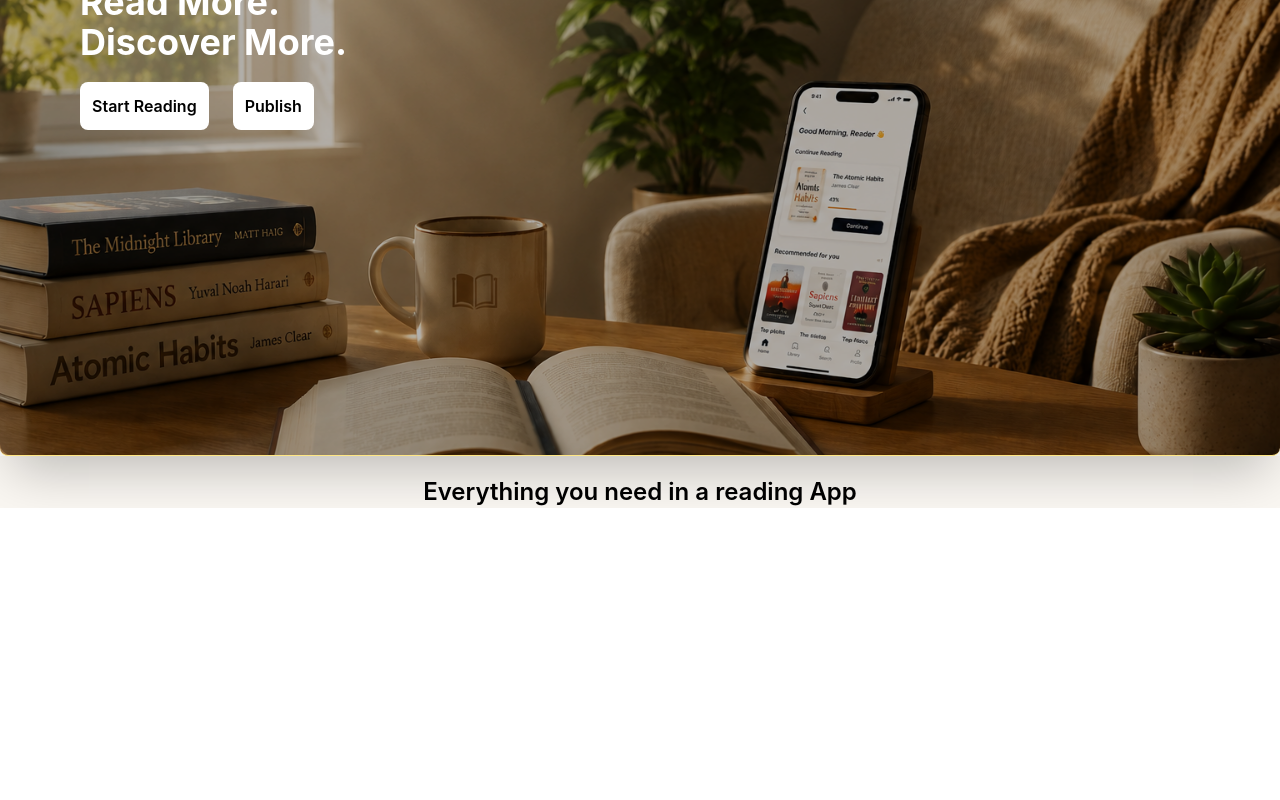
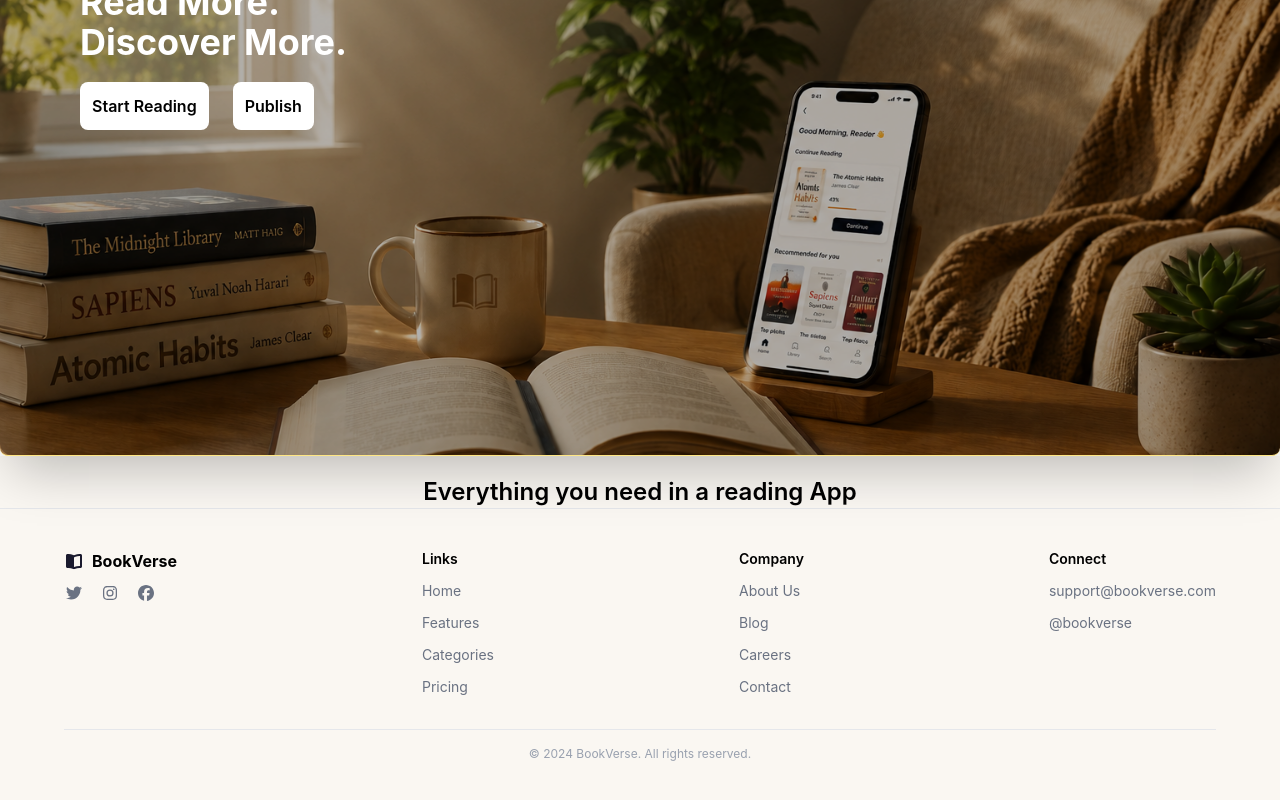
Before and after one commit to DanielApple05/Book-verse, a React (Vite) app in the folder book-verse-frontend/: page / in a window 1280 px wide. Shown: the part 344-1144 px from the top of the page. Before the commit the page ends 852 px from the top, so only its background shows below. Built offline with nearby package versions, Linux system fonts and the light colour scheme; no server answers; the HTML template or start-up script is replaced by a standard one.

Commit message:
feat: integrate Footer component into Index page and enhance Footer layout

```diff
--- a/book-verse-frontend/src/assets/components/footer.jsx
+++ b/book-verse-frontend/src/assets/components/footer.jsx
@@ -1,47 +1,43 @@
 import { FontAwesomeIcon } from '@fortawesome/react-fontawesome';
 import { faTwitter, faInstagram, faFacebook } from '@fortawesome/free-brands-svg-icons';
+import { faBookOpen } from '@fortawesome/free-solid-svg-icons';
 
 const Footer = () => {
   return (
-    <footer className='bg-[#FAF7F2] border-t border-gray-200 px-16 py-10'>
+    <footer className='bg-[#FAF7F2] border-t w-full border-gray-200 xl:px-16 px-3 xl:py-10 py-5 '>
       <div className='flex justify-between'>
-
-
         <div className='space-y-3 max-w-xs'>
-          <h1 className='text-xl font-bold'>📖 BookVerse</h1>
-          <p className='text-sm text-gray-500'>Read more. Discover more. Grow more.</p>
+          <div className='flex items-center font-bold space-x-2'>
+            <FontAwesomeIcon icon={faBookOpen} className='text-[#1A1A2E]' />
+            <p className='xl:text-base text-xs'> BookVerse </p>
+          </div>
           <div className='flex gap-4 text-gray-500'>
             <FontAwesomeIcon icon={faTwitter} className='cursor-pointer hover:text-[#1B1F3B]' />
             <FontAwesomeIcon icon={faInstagram} className='cursor-pointer hover:text-[#1B1F3B]' />
             <FontAwesomeIcon icon={faFacebook} className='cursor-pointer hover:text-[#1B1F3B]' />
           </div>
         </div>
-
-
-        <div className='space-y-3'>
-          <h2 className='font-semibold text-sm'>Links</h2>
+        <div className='space-y-3 xl:text-sm text-xs'>
+          <h2 className='font-semibold '>Links</h2>
           {['Home', 'Features', 'Categories', 'Pricing'].map((link) => (
-            <p key={link} className='text-sm text-gray-500 cursor-pointer hover:text-[#1B1F3B]'>{link}</p>
+            <p key={link} className=' text-gray-500 cursor-pointer hover:text-[#1B1F3B]'>{link}</p>
           ))}
         </div>
 
-
-        <div className='space-y-3'>
-          <h2 className='font-semibold text-sm'>Company</h2>
+        <div className='space-y-3 xl:text-sm text-xs'>
+          <h2 className='font-semibold  '>Company</h2>
           {['About Us', 'Blog', 'Careers', 'Contact'].map((link) => (
-            <p key={link} className='text-sm text-gray-500 cursor-pointer hover:text-[#1B1F3B]'>{link}</p>
+            <p key={link} className=' text-gray-500 cursor-pointer hover:text-[#1B1F3B]'>{link}</p>
           ))}
         </div>
 
-        <div className='space-y-3'>
+        <div className='space-y-3 xl:text-sm text-xs'>
           <h2 className='font-semibold text-sm'>Connect</h2>
-          <p className='text-sm text-gray-500'>support@bookverse.com</p>
-          <p className='text-sm text-gray-500'>@bookverse</p>
+          <p className=' text-gray-500'>support@bookverse.com</p>
+          <p className=' text-gray-500'>@bookverse</p>
         </div>
 
       </div>
-
-      {/* Bottom */}
       <div className='border-t border-gray-200 mt-8 pt-4 text-center'>
         <p className='text-xs text-gray-400'>© 2024 BookVerse. All rights reserved.</p>
       </div>
--- a/book-verse-frontend/src/assets/pages/index.jsx
+++ b/book-verse-frontend/src/assets/pages/index.jsx
@@ -1,6 +1,7 @@
 import React from 'react';
 import Header from '../components/header-component/landing-header'
 import { Link } from 'react-router-dom';
+import Footer from '../components/footer';
 
 const Index = () => {
 
@@ -9,7 +10,7 @@ const Index = () => {
     <>
       <Header />
       <div className='bg-cover bg-no-repeat bg-center flex xl:h-screen h-80 min-w-full relative rounded-b-lg border-b border-b-amber-200 shadow-2xl inset-0 ' style={{ backgroundImage: 'url(/images/landing-page.png)' }}>
-      <div className='absolute inset-0 bg-black/30 rounded-xl' />
+        <div className='absolute inset-0 bg-black/30 rounded-xl' />
         <div className='absolute inset-0 flex flex-col justify-center xl:ml-20 ml-5 text-white'>
           <h1 className='xl:text-4xl text-xl  font-bold'>Read More.</h1>
           <h1 className='xl:text-4xl text-xl font-bold'>Discover More.</h1>
@@ -27,10 +28,10 @@ const Index = () => {
       </div>
       <div className='bg-[#FAF7F2] pt-5'>
 
-        <h1 className='text-center text-2xl font-semibold '>Everything you need in a reading App</h1>
+        <h1 className='text-center xl:text-2xl text-base  font-semibold '>Everything you need in a reading App</h1>
 
       </div>
-
+      <Footer />
     </>
   );
 }
```
